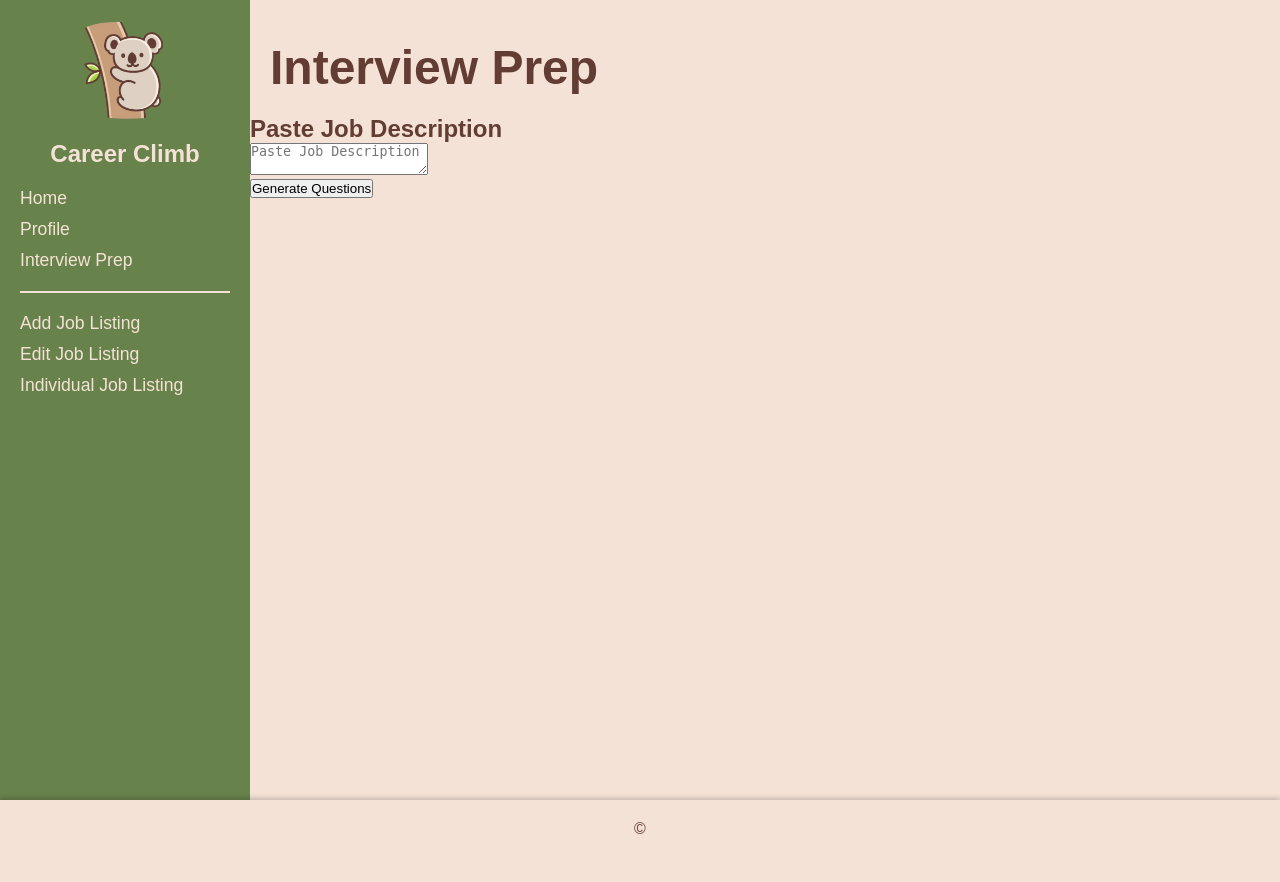
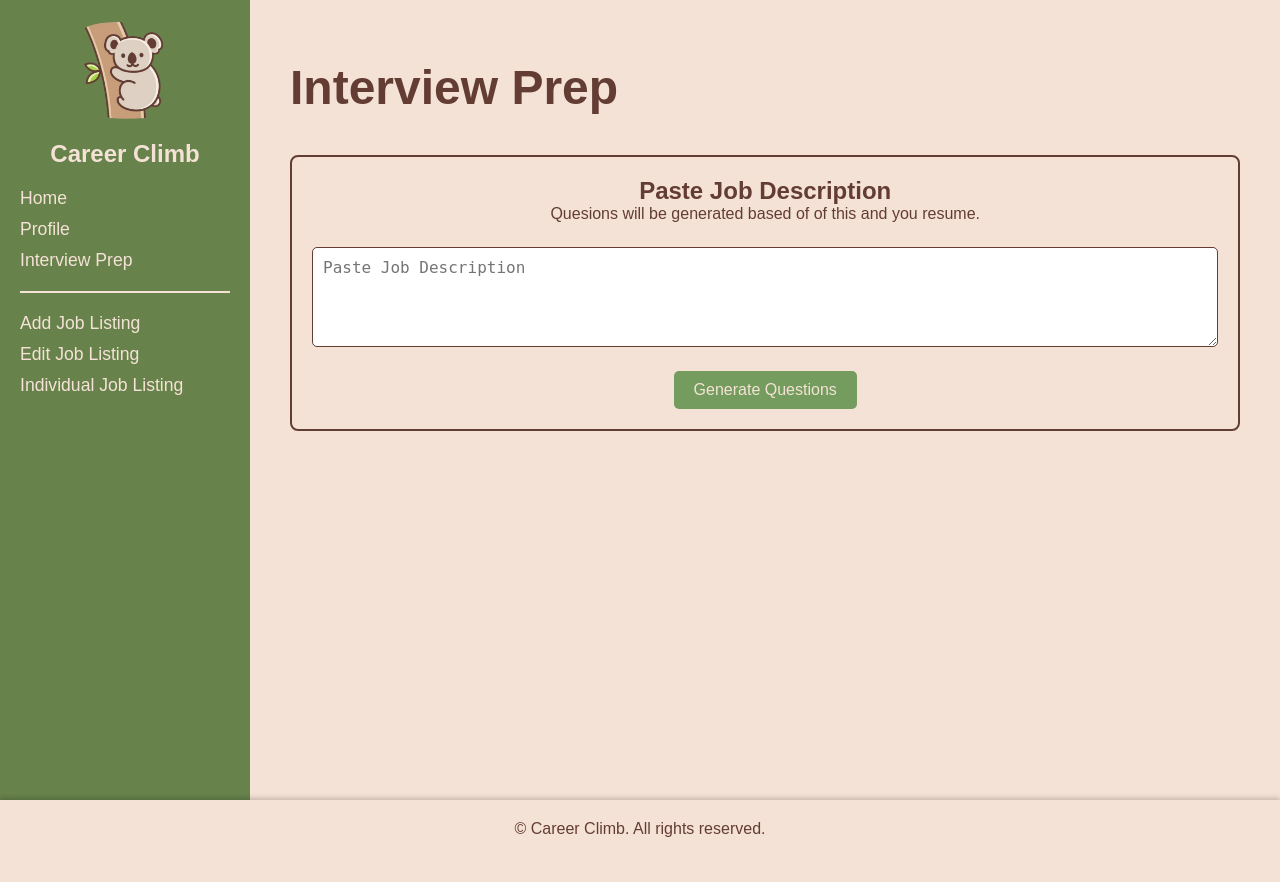
Before and after one commit to apandamedic/CareerClimb, a Django app: page /interview_prep_form/ in a window 1280 px wide. Run offline with Django 5.2, Linux system fonts and the light colour scheme.

Commit message:
made css edits to the interview questions

```diff
--- a/myapp/static/css/styles.css
+++ b/myapp/static/css/styles.css
@@ -528,94 +528,83 @@ padding-bottom: var(--v-progress-gap);
 
 .login-container {
     width: 100%;
+
     max-width: 400px;
     padding: 20px;
     background-color: #ffffff;
     border-radius: 8px;
     box-shadow: 0 4px 8px rgba(0, 0, 0, 0.2);
-    text-align: center;
+    text-align: center
 }
 
-/*Resume Advisor*/
-/* Resume Advisor */
-.resume_advisor {
-    flex: 1;
-    align-content: center;
-    width:100%;
+.ip-container {
+    display: flex;
+    flex-direction: column;
+    flex-grow: 1;
+    padding: 20px;
 }
-.ra-container{
-height:100%;
+
+.ip-content{
+    box-sizing: border-box;
+    width: 96%;
+    margin: 20px;
+    padding: 20px;
+    border: 2px solid #633d34;
+    border-radius: 8px;
+    background-color: #f5e2d6;
+    text-align : center;
+}
+
+/* Button styling */
+.ip-generate-button {
+
+    color: #f5e2d6;
+    border-radius: 5px;
+    cursor: pointer; padding: 10px 20px;
+    border: none;
+    font-size: 1rem;
+    display: inline-block;
+    align-items: center;
+    justify-content: center;
+    background-color: #2C761BA3;
+    transition: background-color 0.3s ease;
+}
+
+.ip-generate-button:hover {
+    background-color: #2C761B; /* Darker shade for hover effect */
+}
+
+/* Optional additional styles for inner content */
+.ip-job-container {
+    margin-bottom: 20px; /* Adds spacing between job description and button */
+}
+.ip-textarea {
+    width: 100%;
+    height: 100px;
+    padding: 10px;
+    border-radius: 5px;
+    border: 1px solid #633D34;
+    font-size: 1rem;
+    color: gray;
 
 }
-/* Parent container for the two side-by-side sections */
-.ra-form-container {
+
+.iq-questions{
+    background-color: #f7e4d7;
+    box-sizing: border-box;
+    width: 96%;
+    margin: 20px;
+    padding: 20px;
+    border: 2px solid #633d34;
+    border-radius: 8px;
+    overflow: auto;
+    height: 610px;
     display: flex;
-    justify-content: center;
-    align-items: flex-start;
-    max-width: 800px;
-    margin: auto;
-    padding: 20px;
-    gap: 20px;
-    height:500px;
-}
 
-/* Individual containers */
-.ra-resume-container, .ra-job-container {
-    flex: 1;
-    min-width: 300px;
-    display: flex;
-    flex-direction: column;
-    align-items: flex-start;
-    justify-content: flex-start;
-}
-
-/* Upload and paste containers */
-.ra-upload-container, .ra-paste-container {
-    display: flex;
-    flex-direction: column;
-    align-items: flex-start;
-    justify-content: flex-start;
-    width: 100%;
-    height: 500px;
-    min-height: 200px;
-    border: solid #633D34;
-    background: #FCECDE;
-    padding: 20px;
-    box-sizing: border-box;
-}
-
-/* Adjust the input and textarea to fill their parent containers */
-.ra-upload-container input,
-.ra-paste-container textarea {
-    flex: 1;
-    width: 100%;
-    min-height: 0;
-    padding: 10px;
-    font-size: 1rem;
-    border: 1px solid #633D34;
-    border-radius: 5px;
-    box-sizing: border-box;
-
-}
-.ra-upload-container input{
-    align-content: center;
-}
-/* Optional: Center the h2 headings */
-.ra-resume-container h2, .ra-job-container h2 {
-    text-align: center;
-}
-
-.ra-button-container{
-    margin-top:50px;
-    display: flex;
-    justify-content: center;
-}
-/* Ensure the main container uses flexbox */
-.container {
-    display: flex;
-}
-
-
-
-
-/*******************************************************************/
+  }
+  .iq-container{
+       display: flex;
+      flex-direction: column;
+      flex-grow: 1;
+      padding: 20px;
+  }
--- a/myapp/templates/interview_prep_form.html
+++ b/myapp/templates/interview_prep_form.html
@@ -33,30 +33,39 @@
             </nav>
         </aside>
 
-        <!-- Interview Prep Form Section -->
-        <main class="interview_prep">
-            <div class="ip-container">
+
+        <div class="ip-container">
+             <h1>Interview Prep</h1>
+
+         <!-- Interview Prep Form Section -->
+            <div class="ip-content">
                 <div class="ip-header">
-                    <h1>Interview Prep</h1>
+
                 </div>
                 <form action="{% url 'interview_prep_form' %}" method="post">
                     {% csrf_token %}
                     <div class="ip-form-container">
                         <div class="ip-job-container">
                             <h2>Paste Job Description</h2>
+                            <p> Quesions will be generated based of of this and you resume.</p>
                             <div class="ip-paste-container">
-                                <textarea required name="job_description" placeholder="Paste Job Description"></textarea>
+                                <textarea class="ip-textarea" required name="job_description" placeholder="Paste Job Description"></textarea>
                             </div>
                         </div>
                     </div>
                     <div class="ip-button-container">
-                        <button type="submit" class="ip-generate-button">Generate Questions</button>
+                            <button type="submit" class="ip-generate-button">Generate Questions</button>
                     </div>
                 </form>
             </div>
-        </main>
+        </div>
     </div>
 
-    <!-- Footer Section -->
+    <!-- Footer -->
     <footer class="footer">
-        <p>&copy; <span id="2024"
+        <p>&copy; <span id="2024"></span> Career Climb. All rights reserved.</p>
+    </footer>
+
+</body>
+
+</html>
```
Also changed, not shown: myapp/templates/interview_questions.html (+13 -2 lines), myapp/utils.py (+12 -10 lines).
